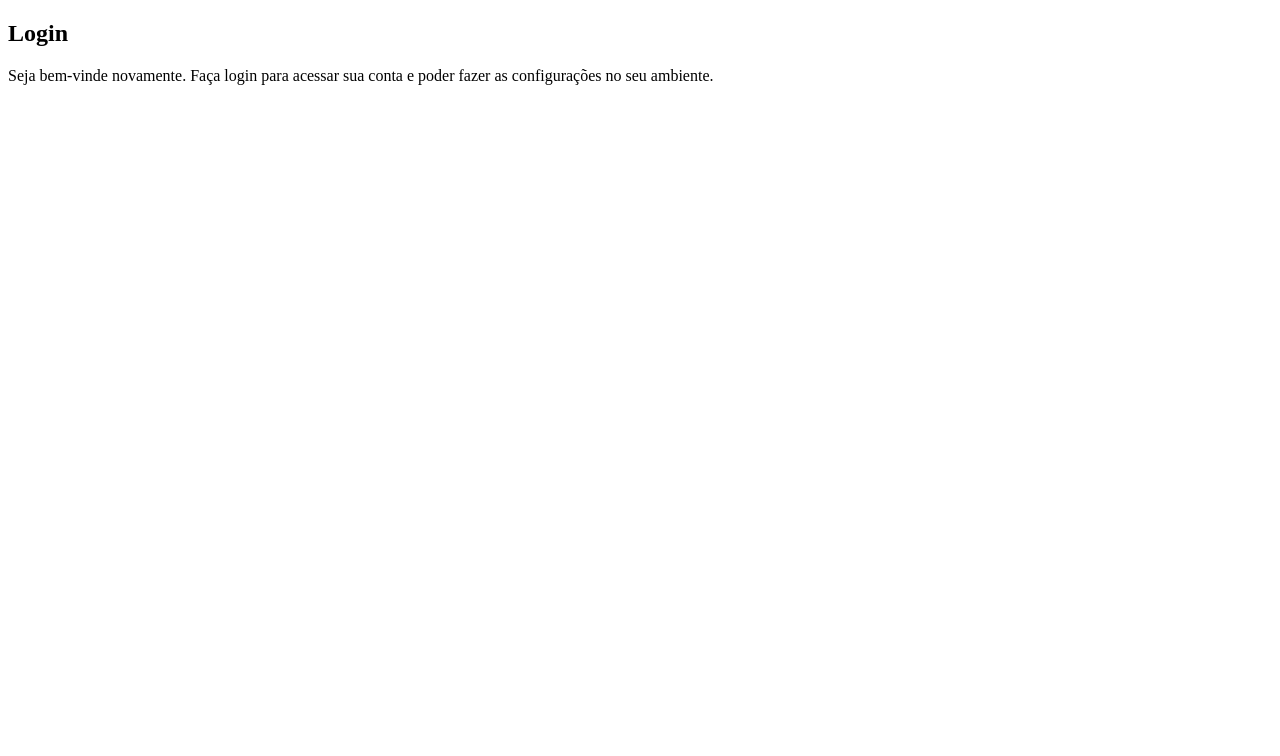
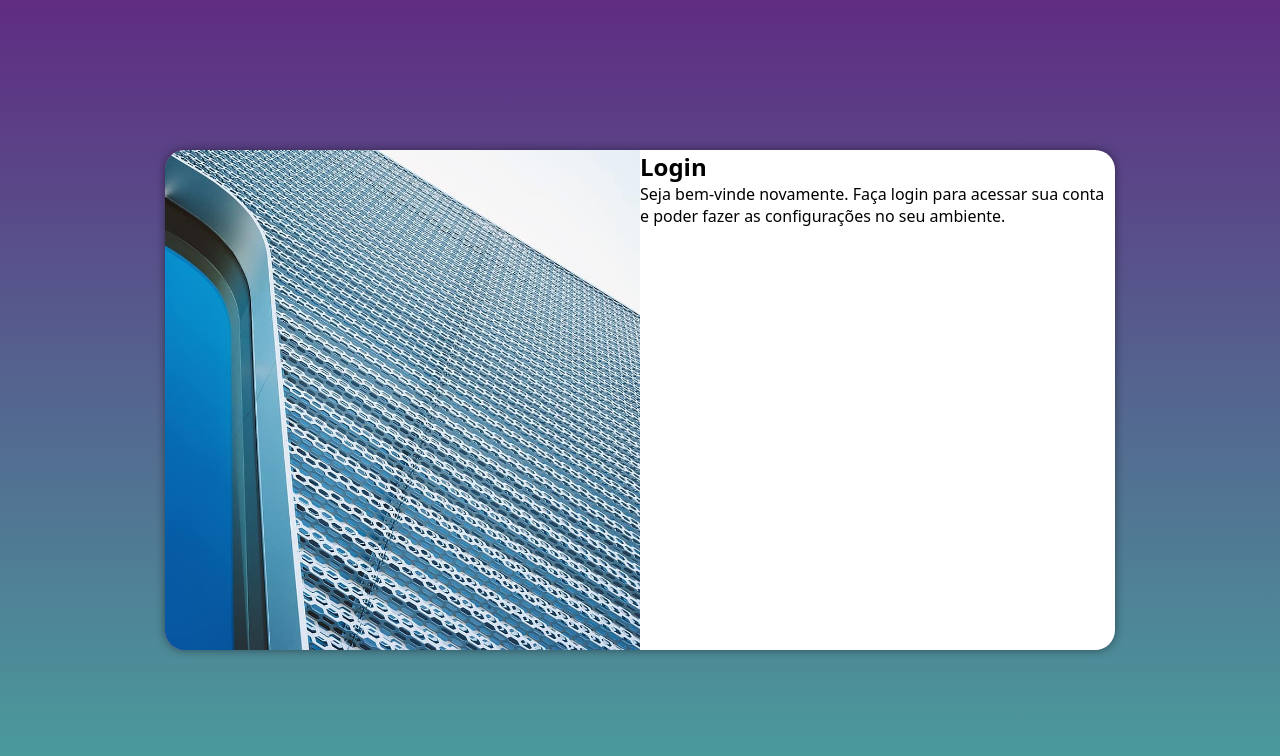
Before and after one commit to erispink/projeto-login, a plain HTML site: page index.html in a window 1280 px wide. Drawn offline with Linux system fonts and the light colour scheme.

Commit message:
Cap 26
03 Outras Media Queries para o projeto

```diff
--- /dev/null
+++ b/estilos/mqstyle.css
@@ -0,0 +1,45 @@
+@charset "UTF-8";
+
+@media screen and (min-width: 768px) and (max-width: 992px) {
+
+    body {
+        background-image: linear-gradient(to top, #49a09d, #5f2c82);
+    }
+
+    section#login {
+        width: 80vw;
+    }
+
+    section#login > div#imagem {
+        float: left;
+        width: 30%;
+        height: 100%;
+    }
+
+    section#login > div#formulario {
+        float: right;
+        width: 70%;
+    }
+}
+
+@media screen and (min-width:992px) {
+
+    body {
+        background-image: linear-gradient(to top, #49a09d, #5f2c82);
+    }
+
+    section#login {
+        width: 950px;
+    }
+
+    section#login > div#imagem {
+    float: left;
+    width: 50%;
+    height: 100%;
+    }
+
+    section#login > div#formulario {
+        float: right;
+        width: 50%;
+    }
+}
--- a/estilos/style.css
+++ b/estilos/style.css
@@ -3,3 +3,52 @@
 /* paleta de cores
 verde #49A09D
 lilás #5F2682 */
+
+* {
+    font-family: system-ui, -apple-system, BlinkMacSystemFont, 'Segoe UI', Roboto, Oxygen, Ubuntu, Cantarell, 'Open Sans', 'Helvetica Neue', sans-serif;
+    padding: 0px;
+    margin: 0px;
+    box-sizing: border-box;
+}
+
+body, html {
+    background-color: #5f2682;
+    height: 100vh;
+    width: 100vw;
+}
+
+main {
+    position: relative;
+    height: 100vh;
+    width: 100vw;
+}
+
+section#login {
+    position: absolute;
+    top: 50%;
+    left: 50%;
+    transform: translate(-50%, -50%);
+    overflow: hidden;
+
+    background-color: white;
+    width: 250px;
+    height: 500px;
+    border-radius: 20px;
+    box-shadow: 0px 0px 10px rgba(0, 0, 0, 0.450);
+
+    transition: width .3s, height .3s;
+    transition-timing-function: ease;
+}
+
+section#login > div#imagem {
+    display: block;
+    background: #5f2682 url(../imagens/metal.jpg) no-repeat;
+    background-size: cover;
+    background-position: left bottom;
+    height: 200px;
+}
+
+section#login > div#fomrulario {
+    display: block;
+    padding: 10px;
+}
--- a/index.html
+++ b/index.html
@@ -5,6 +5,7 @@
     <meta http-equiv="X-UA-Compatible" content="IE=edge">
     <meta name="viewport" content="width=device-width, initial-scale=1.0">
     <link rel="stylesheet" href="estilos/style.css">
+    <link rel="stylesheet" href="estilos/mqstyle.css">
     <title>Login</title>
 </head>
 <body>
```
Also changed, not shown: estilos/mediaqueries.css (added, +26 -0 lines).
